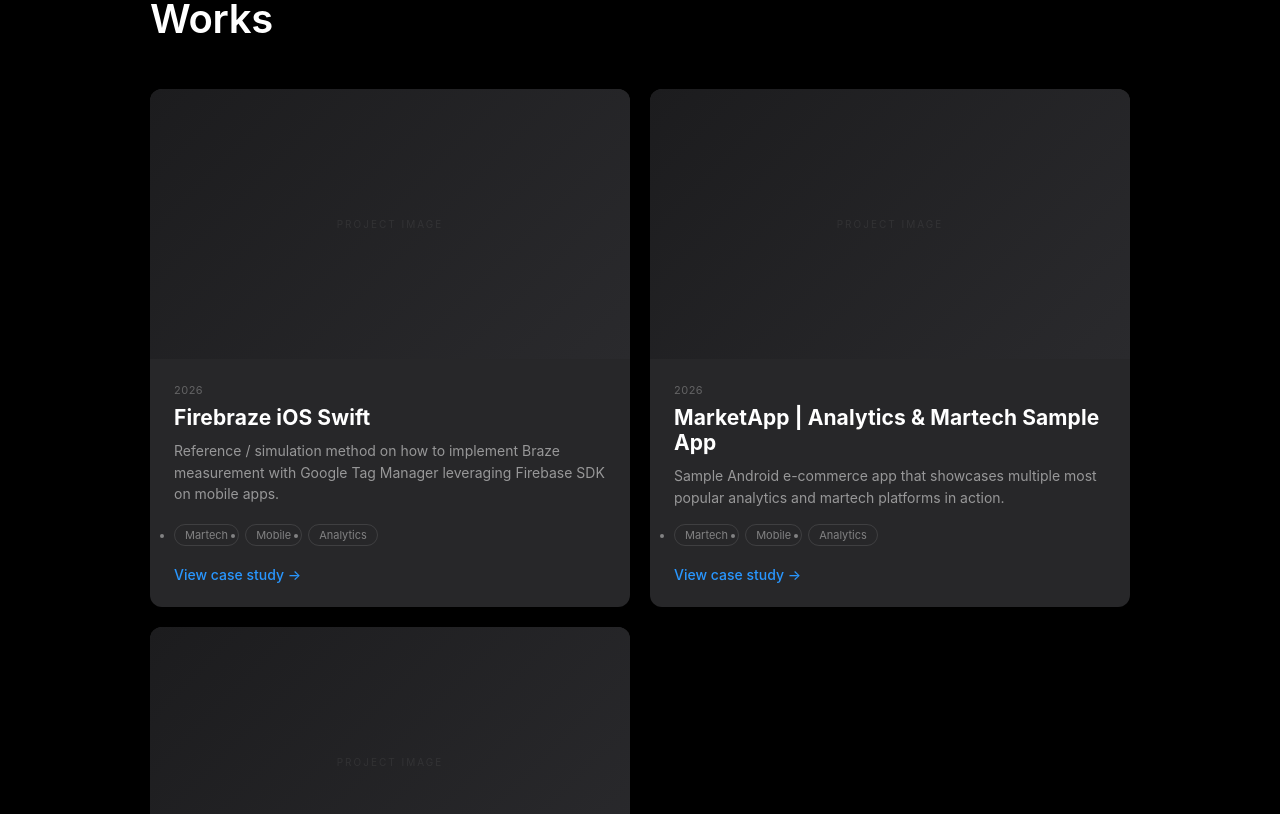
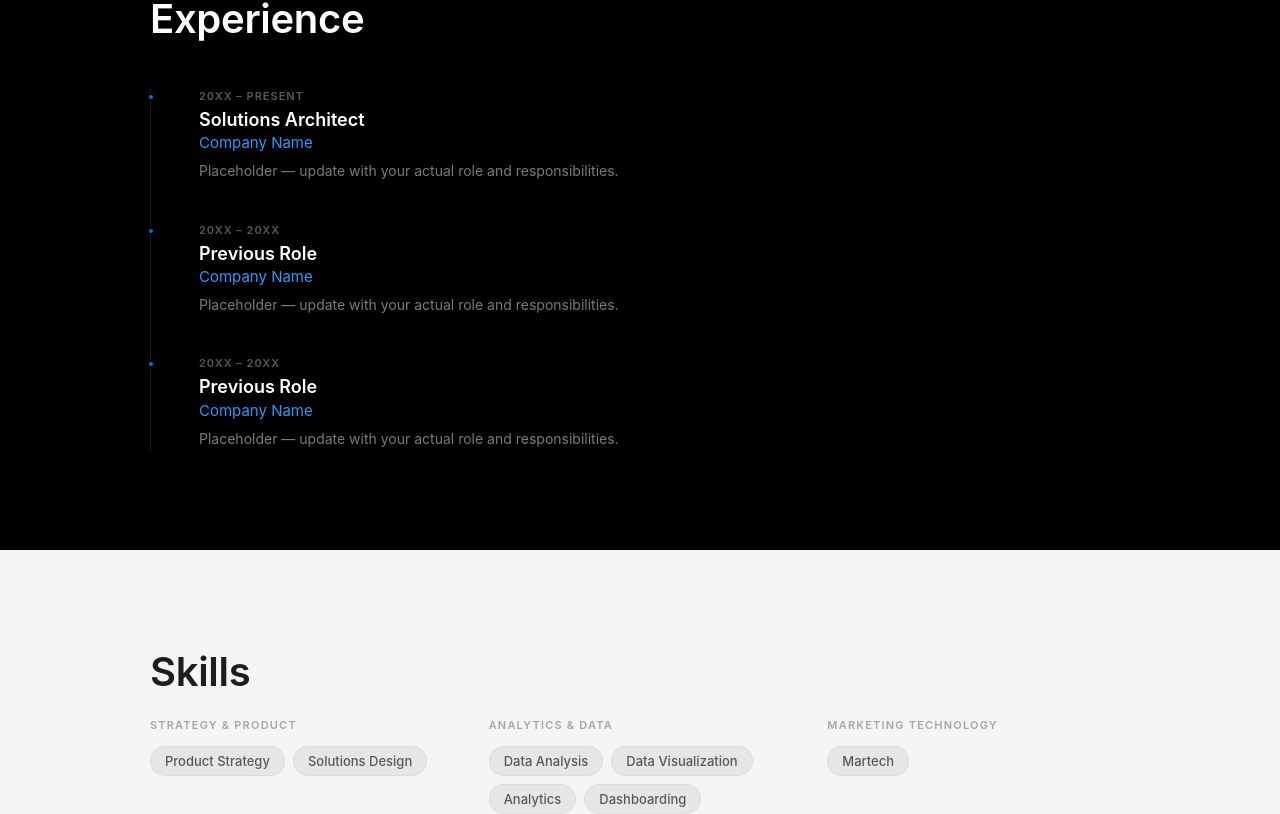
Before and after one commit to sandiutomo/sandiutomo.github.io, a React (Vite) app: page / in a window 1280 px wide. Shown: the part 1530-2344 px from the top of the page. Built offline with nearby package versions, Linux system fonts and the light colour scheme.

Commit message:
feat: add Experience, Skills, CaseStudies sections; separate GitHub Projects

```diff
--- a/src/App.jsx
+++ b/src/App.jsx
@@ -1,11 +1,13 @@
 import Nav from './components/Nav.jsx'
 import Hero from './components/Hero.jsx'
 import About from './components/About.jsx'
+import Experience from './components/Experience.jsx'
+import Skills from './components/Skills.jsx'
 import Works from './components/Works.jsx'
+import CaseStudies from './components/CaseStudies.jsx'
 import Contact from './components/Contact.jsx'
 import Footer from './components/Footer.jsx'
 
-/* ── Placeholder data — replace with your own ── */
 const name     = 'Sandi Utomo'
 const initials = 'S.U.'
 const role     = 'Solutions Architect'
@@ -20,9 +22,40 @@
 const linkedin = 'https://linkedin.com/in/sandiutomo'
 const github   = 'https://github.com/sandiutomo'
 
-const skills = [
-  'Product Strategy', 'Solutions Design', 'Analytics', 'Martech',
-  'Data Analysis', 'Data Visualization', 'Dashboarding',
+const jobs = [
+  {
+    period:  '20XX – Present',
+    role:    'Solutions Architect',
+    company: 'Company Name',
+    desc:    'Placeholder — update with your actual role and responsibilities.',
+  },
+  {
+    period:  '20XX – 20XX',
+    role:    'Previous Role',
+    company: 'Company Name',
+    desc:    'Placeholder — update with your actual role and responsibilities.',
+  },
+  {
+    period:  '20XX – 20XX',
+    role:    'Previous Role',
+    company: 'Company Name',
+    desc:    'Placeholder — update with your actual role and responsibilities.',
+  },
+]
+
+const skillCategories = [
+  {
+    label: 'Strategy & Product',
+    items: ['Product Strategy', 'Solutions Design'],
+  },
+  {
+    label: 'Analytics & Data',
+    items: ['Data Analysis', 'Data Visualization', 'Analytics', 'Dashboarding'],
+  },
+  {
+    label: 'Marketing Technology',
+    items: ['Martech'],
+  },
 ]
 
 const projects = [
@@ -49,6 +82,23 @@
   },
 ]
 
+const caseStudies = [
+  {
+    title: 'Case Study Title',
+    desc:  'Placeholder — describe the problem, approach, and outcome. Update manually.',
+    tags:  ['Strategy', 'Analytics'],
+    link:  '#',
+    year:  '20XX',
+  },
+  {
+    title: 'Case Study Title',
+    desc:  'Placeholder — describe the problem, approach, and outcome. Update manually.',
+    tags:  ['Martech', 'Data'],
+    link:  '#',
+    year:  '20XX',
+  },
+]
+
 export default function App() {
   return (
     <>
@@ -56,8 +106,11 @@
       <Nav />
       <main id="main-content">
         <Hero name={name} initials={initials} role={role} tagline={tagline} />
-        <About bio={bio} skills={skills} />
+        <About bio={bio} />
+        <Experience jobs={jobs} />
+        <Skills categories={skillCategories} />
         <Works projects={projects} />
+        <CaseStudies studies={caseStudies} />
         <Contact email={email} linkedin={linkedin} github={github} />
       </main>
       <Footer name={name} linkedin={linkedin} github={github} />
--- a/src/components/About.jsx
+++ b/src/components/About.jsx
@@ -1,5 +1,5 @@
 /* Done when: 2-col ≥768px, 1-col mobile, photo placeholder, bio, skill chips */
-export default function About({ bio, skills }) {
+export default function About({ bio }) {
   return (
     <section id="about" className="about" aria-labelledby="about-heading">
       <div className="about__inner">
@@ -16,12 +16,6 @@
             {bio.map((para, i) => (
               <p key={i} className="about__bio">{para}</p>
             ))}
-            <p className="about__skills-label">Expertise</p>
-            <ul className="about__skills" aria-label="Skills">
-              {skills.map(s => (
-                <li key={s} className="skill-chip">{s}</li>
-              ))}
-            </ul>
           </div>
         </div>
       </div>
--- /dev/null
+++ b/src/components/CaseStudies.jsx
@@ -0,0 +1,36 @@
+export default function CaseStudies({ studies }) {
+  return (
+    <section id="case-studies" className="case-studies" aria-labelledby="case-studies-heading">
+      <div className="case-studies__inner">
+        <h2 id="case-studies-heading" className="section-heading">Case Studies</h2>
+        <div className="case-studies__grid">
+          {studies.map((s, i) => (
+            <article key={i} className="project-card">
+              <div className="project-card__image" aria-hidden="true">
+                Case Study Image
+              </div>
+              <div className="project-card__body">
+                {s.year && <p className="project-card__meta">{s.year}</p>}
+                <h3 className="project-card__title">{s.title}</h3>
+                <p className="project-card__desc">{s.desc}</p>
+                {s.tags.length > 0 && (
+                  <ul className="project-card__tags" aria-label="Tags">
+                    {s.tags.map(t => <li key={t} className="tag">{t}</li>)}
+                  </ul>
+                )}
+                <a
+                  href={s.link}
+                  className="project-card__link"
+                  aria-label={`View case study: ${s.title}`}
+                  {...(s.link !== '#' ? { target: '_blank', rel: 'noopener noreferrer' } : {})}
+                >
+                  View case study →
+                </a>
+              </div>
+            </article>
+          ))}
+        </div>
+      </div>
+    </section>
+  )
+}
--- /dev/null
+++ b/src/components/Experience.jsx
@@ -0,0 +1,22 @@
+export default function Experience({ jobs }) {
+  return (
+    <section id="experience" className="experience" aria-labelledby="experience-heading">
+      <div className="experience__inner">
+        <h2 id="experience-heading" className="section-heading">Experience</h2>
+        <ol className="experience__list">
+          {jobs.map((job, i) => (
+            <li key={i} className="experience__item">
+              <span className="experience__dot" aria-hidden="true" />
+              <div className="experience__content">
+                <p className="experience__period">{job.period}</p>
+                <p className="experience__role">{job.role}</p>
+                <p className="experience__company">{job.company}</p>
+                {job.desc && <p className="experience__desc">{job.desc}</p>}
+              </div>
+            </li>
+          ))}
+        </ol>
+      </div>
+    </section>
+  )
+}
--- a/src/components/Nav.jsx
+++ b/src/components/Nav.jsx
@@ -2,9 +2,12 @@
 import { useState, useEffect } from 'react'
 
 const links = [
-  { label: 'About',   href: '#about' },
-  { label: 'Works',   href: '#works' },
-  { label: 'Contact', href: '#contact' },
+  { label: 'About',      href: '#about' },
+  { label: 'Experience', href: '#experience' },
+  { label: 'Skills',     href: '#skills' },
+  { label: 'GitHub',     href: '#works' },
+  { label: 'Case Studies', href: '#case-studies' },
+  { label: 'Contact',    href: '#contact' },
 ]
 
 export default function Nav() {
--- /dev/null
+++ b/src/components/Skills.jsx
@@ -0,0 +1,21 @@
+export default function Skills({ categories }) {
+  return (
+    <section id="skills" className="skills" aria-labelledby="skills-heading">
+      <div className="skills__inner">
+        <h2 id="skills-heading" className="section-heading">Skills</h2>
+        <div className="skills__grid">
+          {categories.map((cat, i) => (
+            <div key={i} className="skills__category">
+              <p className="skills__category-label">{cat.label}</p>
+              <ul className="skills__list">
+                {cat.items.map(item => (
+                  <li key={item} className="skills__item">{item}</li>
+                ))}
+              </ul>
+            </div>
+          ))}
+        </div>
+      </div>
+    </section>
+  )
+}
--- a/src/components/Works.jsx
+++ b/src/components/Works.jsx
@@ -3,7 +3,7 @@
   return (
     <section id="works" className="works" aria-labelledby="works-heading">
       <div className="works__inner">
-        <h2 id="works-heading" className="section-heading">Works</h2>
+        <h2 id="works-heading" className="section-heading">GitHub Projects</h2>
         <div className="works__grid">
           {projects.map((p, i) => (
             <article key={i} className="project-card">
@@ -26,10 +26,10 @@
                 <a
                   href={p.link}
                   className="project-card__link"
-                  aria-label={`View case study: ${p.title}`}
+                  aria-label={`View on GitHub: ${p.title}`}
                   {...(p.link !== '#' ? { target: '_blank', rel: 'noopener noreferrer' } : {})}
                 >
-                  View case study →
+                  View on GitHub →
                 </a>
               </div>
             </article>
--- a/src/styles/main.css
+++ b/src/styles/main.css
@@ -551,3 +551,141 @@
     transition-duration: 0.01ms !important;
   }
 }
+
+/* ============================================================
+   EXPERIENCE
+   ============================================================ */
+.experience {
+  background: var(--color-black);
+  padding: clamp(64px, 8vw, 100px) 24px;
+}
+.experience__inner {
+  max-width: var(--content-max-width);
+  margin: 0 auto;
+}
+.experience .section-heading {
+  color: #fff;
+  margin-bottom: 48px;
+}
+.experience__list {
+  list-style: none;
+  position: relative;
+  padding-left: 24px;
+  border-left: 1px solid rgba(255, 255, 255, 0.1);
+}
+.experience__item {
+  position: relative;
+  padding-bottom: 40px;
+  padding-left: 24px;
+}
+.experience__item:last-child { padding-bottom: 0; }
+.experience__dot {
+  position: absolute;
+  left: -28px;
+  top: 4px;
+  width: 8px;
+  height: 8px;
+  border-radius: 50%;
+  background: var(--color-apple-blue);
+  border: 2px solid var(--color-black);
+  flex-shrink: 0;
+}
+.experience__period {
+  font-size: 11px;
+  font-weight: 600;
+  letter-spacing: 1px;
+  text-transform: uppercase;
+  color: rgba(255, 255, 255, 0.35);
+  margin-bottom: 6px;
+}
+.experience__role {
+  font-size: 18px;
+  font-weight: 600;
+  color: #fff;
+  margin-bottom: 2px;
+  line-height: 1.25;
+}
+.experience__company {
+  font-size: 15px;
+  color: var(--color-bright-blue);
+  margin-bottom: 8px;
+  font-weight: 400;
+}
+.experience__desc {
+  font-size: 14px;
+  line-height: 1.6;
+  color: rgba(255, 255, 255, 0.48);
+}
+
+/* ============================================================
+   SKILLS
+   ============================================================ */
+.skills {
+  background: var(--color-gray-light);
+  padding: clamp(64px, 8vw, 100px) 24px;
+}
+.skills__inner {
+  max-width: var(--content-max-width);
+  margin: 0 auto;
+}
+.skills .section-heading { color: var(--color-near-black); }
+.skills__grid {
+  display: grid;
+  grid-template-columns: 1fr;
+  gap: 36px;
+}
+.skills__category-label {
+  font-size: 11px;
+  font-weight: 600;
+  letter-spacing: 1.2px;
+  text-transform: uppercase;
+  color: rgba(0, 0, 0, 0.32);
+  margin-bottom: 14px;
+}
+.skills__list {
+  display: flex;
+  flex-wrap: wrap;
+  gap: 8px;
+  list-style: none;
+}
+.skills__item {
+  font-size: 13px;
+  color: rgba(0, 0, 0, 0.62);
+  background: rgba(0, 0, 0, 0.06);
+  border-radius: var(--radius-pill);
+  padding: 6px 14px;
+  font-weight: 500;
+  border: 1px solid rgba(0, 0, 0, 0.05);
+}
+
+/* ============================================================
+   CASE STUDIES
+   ============================================================ */
+.case-studies {
+  background: var(--color-near-black);
+  padding: clamp(64px, 8vw, 100px) 24px;
+}
+.case-studies__inner {
+  max-width: var(--content-max-width);
+  margin: 0 auto;
+}
+.case-studies .section-heading {
+  color: #fff;
+  margin-bottom: 48px;
+}
+.case-studies__grid {
+  display: grid;
+  grid-template-columns: 1fr;
+  gap: 20px;
+}
+
+/* ============================================================
+   RESPONSIVE — skills + case-studies (768px+)
+   ============================================================ */
+@media (min-width: 768px) {
+  .skills__grid { grid-template-columns: repeat(2, 1fr); }
+  .case-studies__grid { grid-template-columns: repeat(2, 1fr); }
+}
+@media (min-width: 1024px) {
+  .skills__grid { grid-template-columns: repeat(3, 1fr); }
+}
```
